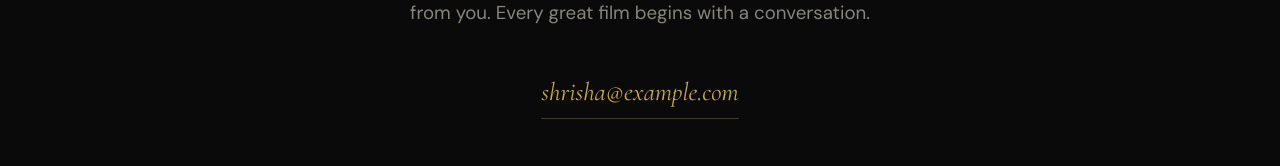
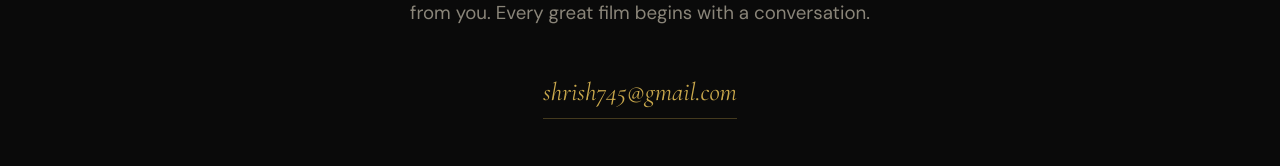
Before and after one commit to vignesh05p/shrisha-portfolio, a React (Vite) app: page / in a window 1280 px wide. Shown: the part 11146-11312 px from the top of the page. Built offline with nearby package versions, Linux system fonts and the light colour scheme.

Commit message:
Update contact: real email and WhatsApp button

```diff
--- a/src/components/Contact/Contact.jsx
+++ b/src/components/Contact/Contact.jsx
@@ -18,10 +18,10 @@ export default function Contact() {
                 </p>
 
                 <a
-                    href="mailto:shrisha@example.com"
+                    href="mailto:shrish745@gmail.com"
                     className={styles.email}
                 >
-                    shrisha@example.com
+                    shrish745@gmail.com
                 </a>
 
                 <div className={styles.socials}>
```
